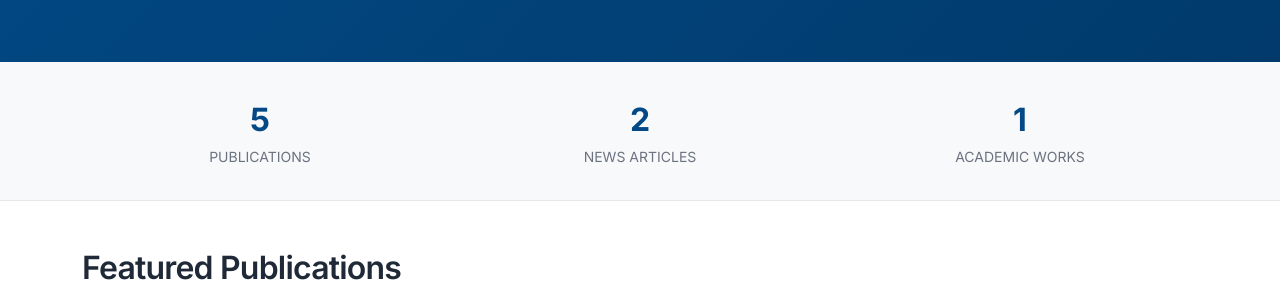
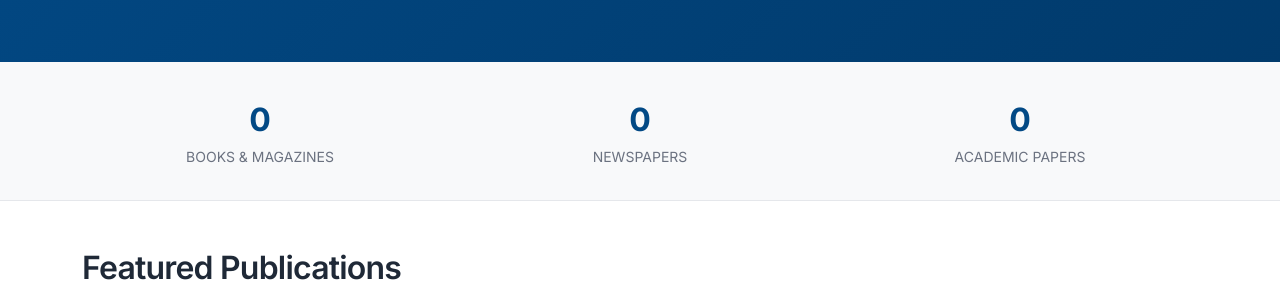
Before and after one commit to toledosteve/potawatomi-digital-archive, a Jekyll site: the page built from collections/publications/index.html, in a window 1280 px wide. Shown: the part 329-624 px from the top of the page. Built offline with Jekyll 4.4.1, drawn with Linux system fonts in a browser that asks for light colours.

Commit message:
Add category field separate from subjects for publications

```diff
--- a/collections/publications/index.html
+++ b/collections/publications/index.html
@@ -20,18 +20,19 @@
   <div class="container">
     <div class="row text-center">
       <div class="col-md-4 col-6 mb-3 mb-md-0">
-        <div style="font-size: 2rem; font-weight: 700; color: #024985;">{{ site.data.publications-metadata | size }}</div>
-        <div style="color: #6b7280; font-size: 0.875rem; text-transform: uppercase;">Publications</div>
+        {% assign pubs = site.data.publications-metadata | where: "category", "Publication" | size %}
+        <div style="font-size: 2rem; font-weight: 700; color: #024985;">{{ pubs }}</div>
+        <div style="color: #6b7280; font-size: 0.875rem; text-transform: uppercase;">Books &amp; Magazines</div>
       </div>
       <div class="col-md-4 col-6 mb-3 mb-md-0">
-        {% assign news = site.data.publications-metadata | where_exp: "item", "item.subjects contains 'News'" | size %}
+        {% assign news = site.data.publications-metadata | where: "category", "Newspaper" | size %}
         <div style="font-size: 2rem; font-weight: 700; color: #024985;">{{ news }}</div>
-        <div style="color: #6b7280; font-size: 0.875rem; text-transform: uppercase;">News Articles</div>
+        <div style="color: #6b7280; font-size: 0.875rem; text-transform: uppercase;">Newspapers</div>
       </div>
       <div class="col-md-4 col-6">
-        {% assign academic = site.data.publications-metadata | where_exp: "item", "item.subjects contains 'Education'" | size %}
+        {% assign academic = site.data.publications-metadata | where: "category", "Academic Paper" | size %}
         <div style="font-size: 2rem; font-weight: 700; color: #024985;">{{ academic }}</div>
-        <div style="color: #6b7280; font-size: 0.875rem; text-transform: uppercase;">Academic Works</div>
+        <div style="color: #6b7280; font-size: 0.875rem; text-transform: uppercase;">Academic Papers</div>
       </div>
     </div>
   </div>
--- a/collections/publications/pages/browse.html
+++ b/collections/publications/pages/browse.html
@@ -25,6 +25,7 @@
           <p class="card-text small">{{ item.description | truncate: 80 }}</p>
         </div>
         <div class="card-footer bg-white border-0">
+          {% if item.category %}<span class="badge bg-primary me-1">{{ item.category }}</span>{% endif %}
           {% assign subjects = item.subjects | split: ";" %}
           {% for s in subjects limit:2 %}<span class="badge bg-secondary me-1">{{ s | strip }}</span>{% endfor %}
           <span class="btn btn-sm btn-outline-primary mt-2 w-100">
--- a/collections/publications/pages/item.html
+++ b/collections/publications/pages/item.html
@@ -34,6 +34,7 @@
       title: {{ item.title | jsonify }},
       description: {{ item.description | jsonify }},
       date: {{ item.date | jsonify }},
+      category: {{ item.category | jsonify }},
       subjects: {{ item.subjects | jsonify }},
       families: {{ item.families | jsonify }},
       people: {{ item.people | jsonify }},
@@ -136,6 +137,7 @@
             <strong>Details</strong>
           </div>
           <div class="card-body">
+            ${item.category ? `<p class="mb-2"><strong>Category:</strong> <span class="badge bg-primary">${item.category}</span></p>` : ''}
             ${item.date ? `<p class="mb-2"><strong>Date:</strong> ${item.date}</p>` : ''}
             ${item.description ? `<p class="mb-2"><strong>Description:</strong><br>${item.description}</p>` : ''}
             ${subjectsBadges ? `<p class="mb-2"><strong>Subjects:</strong><br>${subjectsBadges}</p>` : ''}
```
